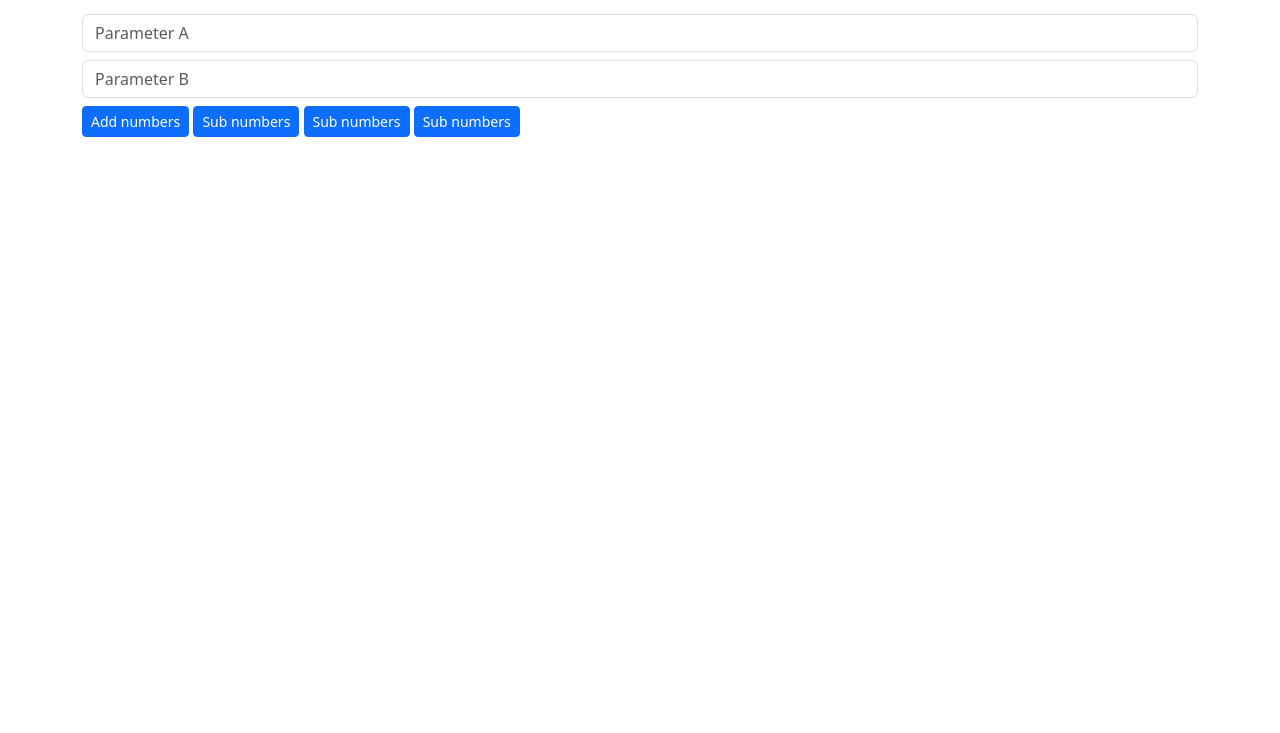
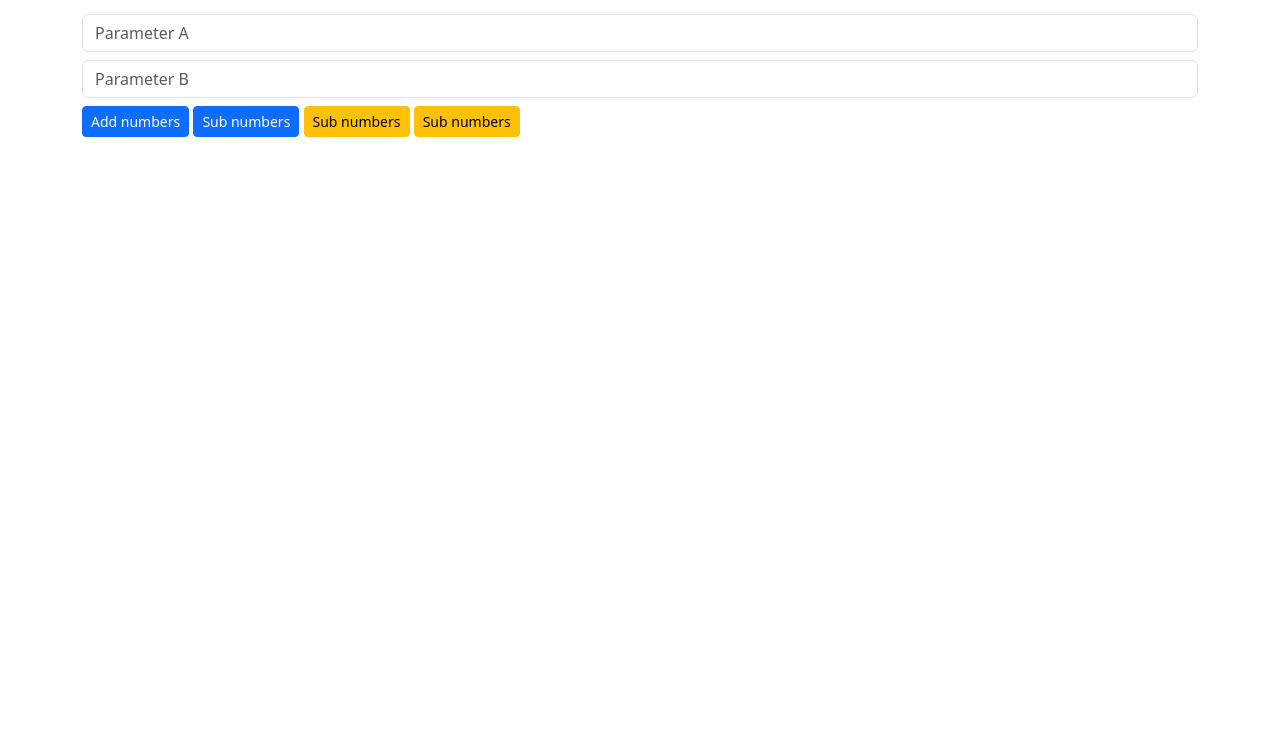
Before and after one commit to siposm/wblr-git-demo, a plain HTML site: page index.html in a window 1280 px wide. Shown: the part 67-800 px from the top of the page. Drawn offline with nearby package versions, Linux system fonts and the light colour scheme.

Commit message:
button theme change

```diff
--- a/index.html
+++ b/index.html
@@ -13,8 +13,8 @@
 	<input class="form-control mb-2" type="number" id="param-b" placeholder="Parameter B">
 	<button class="btn btn-sm btn-primary" onclick="addition()">Add numbers</button>
 	<button class="btn btn-sm btn-primary" onclick="subtraction()">Sub numbers</button>
-	<button class="btn btn-sm btn-primary" onclick="multiplication()">Sub numbers</button>
-	<button class="btn btn-sm btn-primary" onclick="division()">Sub numbers</button>
+	<button class="btn btn-sm btn-warning" onclick="multiplication()">Sub numbers</button>
+	<button class="btn btn-sm btn-warning" onclick="division()">Sub numbers</button>
 	<!-- HÁZI FELADAT:
 			- a mostani feladatot továbbcsinálni a következők mentén
 			-- legyen egy ADD gomb -> két szám összeadása, result-ba eredmény kiírása
```
